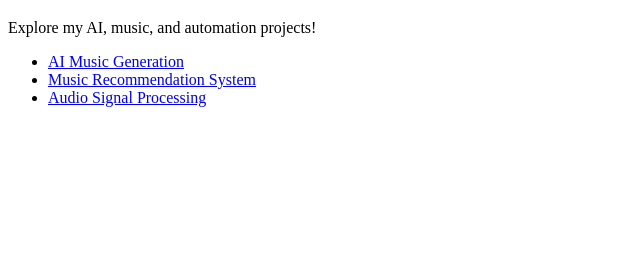
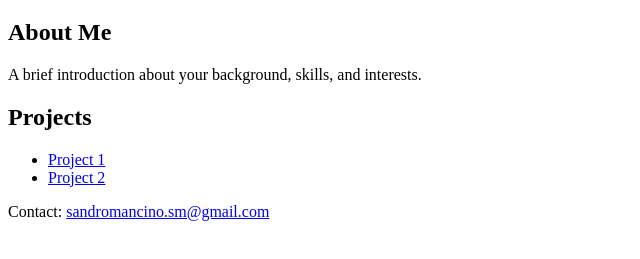
Before and after one commit to trex-7/trex-7.github.io, a plain HTML site: page index.html in a window 1280 px wide. Shown: the part 61-320 px from the top of the page, without its empty margins (0-640 px from the left). Drawn offline with Linux system fonts and the light colour scheme.

Commit message:
Update index.html
Signed-off-by: trex-7 <sandromancino.sm@gmail.com>

```diff
--- a/index.html
+++ b/index.html
@@ -3,15 +3,27 @@
 <head>
     <meta charset="UTF-8">
     <meta name="viewport" content="width=device-width, initial-scale=1.0">
-    <title>My Portfolio</title>
+    <title>Your Portfolio</title>
+    <link rel="stylesheet" href="styles.css">
 </head>
 <body>
-    <h1>Welcome to My Portfolio</h1>
-    <p>Explore my AI, music, and automation projects!</p>
-    <ul>
-        <li><a href="https://github.com/trex-7/ai-music-generation">AI Music Generation</a></li>
-        <li><a href="https://github.com/trex-7/music-recommendation-system">Music Recommendation System</a></li>
-        <li><a href="https://github.com/trex-7/audio-signal-processing">Audio Signal Processing</a></li>
-    </ul>
+    <header>
+        <h1>Welcome to My Portfolio</h1>
+    </header>
+    <section>
+        <h2>About Me</h2>
+        <p>A brief introduction about your background, skills, and interests.</p>
+    </section>
+    <section>
+        <h2>Projects</h2>
+        <ul>
+            <li><a href="link-to-your-project">Project 1</a></li>
+            <li><a href="link-to-your-project">Project 2</a></li>
+            <!-- Add more projects as needed -->
+        </ul>
+    </section>
+    <footer>
+        <p>Contact: <a href="mailto:sandromancino.sm@gmail.com">sandromancino.sm@gmail.com</a></p>
+    </footer>
 </body>
 </html>
```
